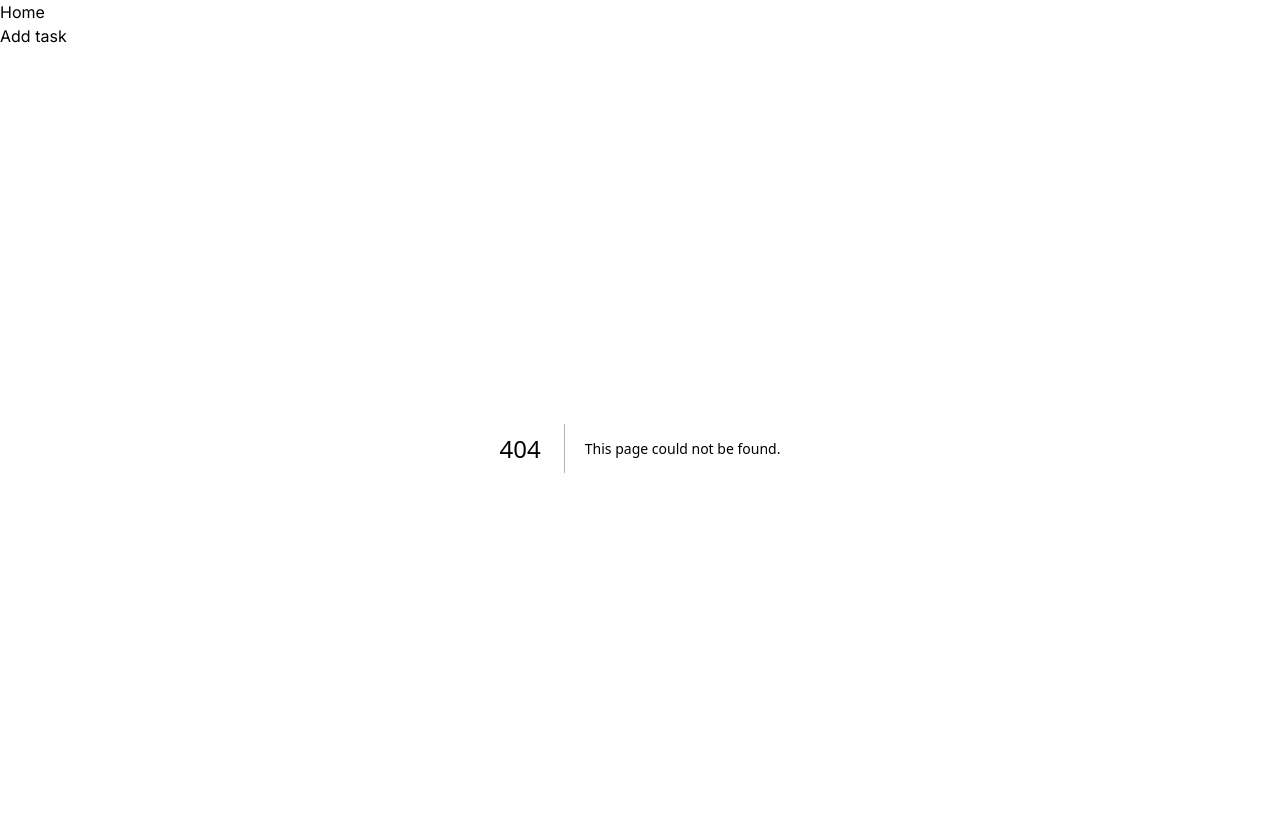
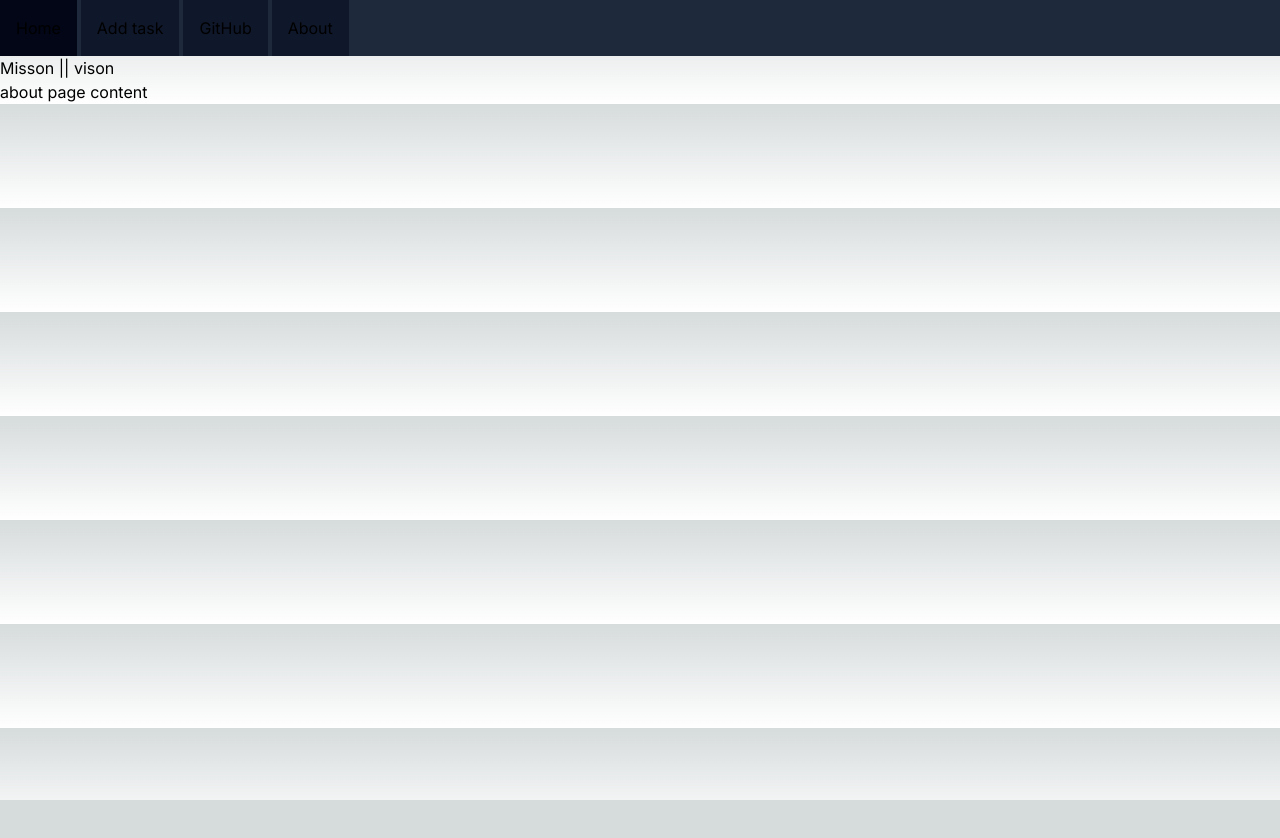
Before and after one commit to adnanalemran/onText, a Next.js app in the folder frontend/: page /about in a window 1280 px wide. Before the commit this address had no page. Shown: the top 838 px of the page. After the commit the page ends 800 px from the top, so only its background shows below. Built offline with nearby package versions, Linux system fonts and the light colour scheme.

Commit message:
chore: Update layout and add Navbar component

```diff
--- /dev/null
+++ b/frontend/src/app/about/layout.js
@@ -0,0 +1,11 @@
+import React from 'react';
+
+export default function AboutLayout({ children }) {
+  return (
+    <div className="">
+
+        Misson || vison
+      <div>{children}</div>
+    </div>
+  );
+}
--- /dev/null
+++ b/frontend/src/app/about/page.js
@@ -0,0 +1,12 @@
+import React from 'react';
+
+const page = () => {
+    return (
+        <div>
+            about page content
+
+        </div>
+    );
+};
+
+export default page;
--- /dev/null
+++ b/frontend/src/app/components/provider/Shared/Navbar.js
@@ -0,0 +1,12 @@
+import Link from 'next/link';
+
+export default function Navbar() {
+  return (
+    <div className="flex gap-1 bg-slate-800">
+      <Link href="/"><nav className='bg-slate-900 p-4 hover:bg-slate-950'>Home</nav></Link>
+      <nav  className='bg-slate-900 p-4 hover:bg-slate-950'><Link href="/add-task">Add task</Link></nav>
+      <nav className='bg-slate-900 p-4 hover:bg-slate-950'><a href="https://github.com">GitHub</a></nav>
+      <Link href="/about"><nav className='bg-slate-900 p-4 hover:bg-slate-950'>About</nav></Link>
+    </div>
+  );
+}
--- a/frontend/src/app/layout.js
+++ b/frontend/src/app/layout.js
@@ -1,7 +1,7 @@
 import { Inter } from "next/font/google";
+import QueryProvider from "./components/provider/QueryProvider";
 import "./globals.css";
-import QueryProvider from "./components/provider/QueryProvider";
-
+import Navbar from "./components/provider/Shared/Navbar";
 
 const inter = Inter({ subsets: ["latin"] });
 
@@ -13,10 +13,14 @@ export const metadata = {
 export default function RootLayout({ children }) {
   return (
     <html lang="en">
+      <head>
+        <meta charSet="UTF-8" />
+        <meta name="viewport" content="width=device-width, initial-scale=1.0" />
+        <title>{metadata.title}</title>
+        <meta name="description" content={metadata.description} />
+      </head>
       <body className={inter.className}>
-      <nav> Home </nav>
-       <nav> Add task </nav>
-
+        <Navbar />
         <QueryProvider>{children}</QueryProvider>
       </body>
     </html>
```
